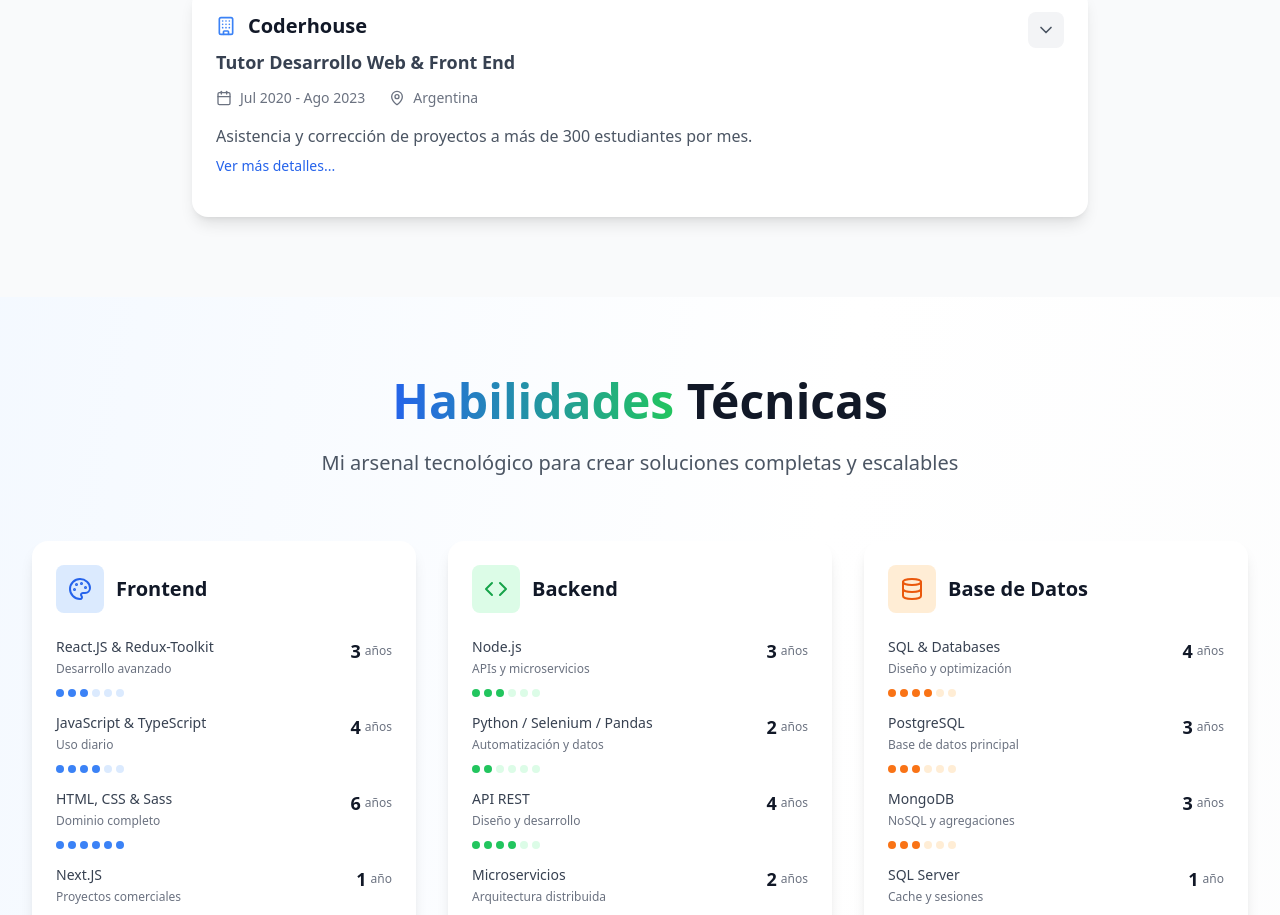
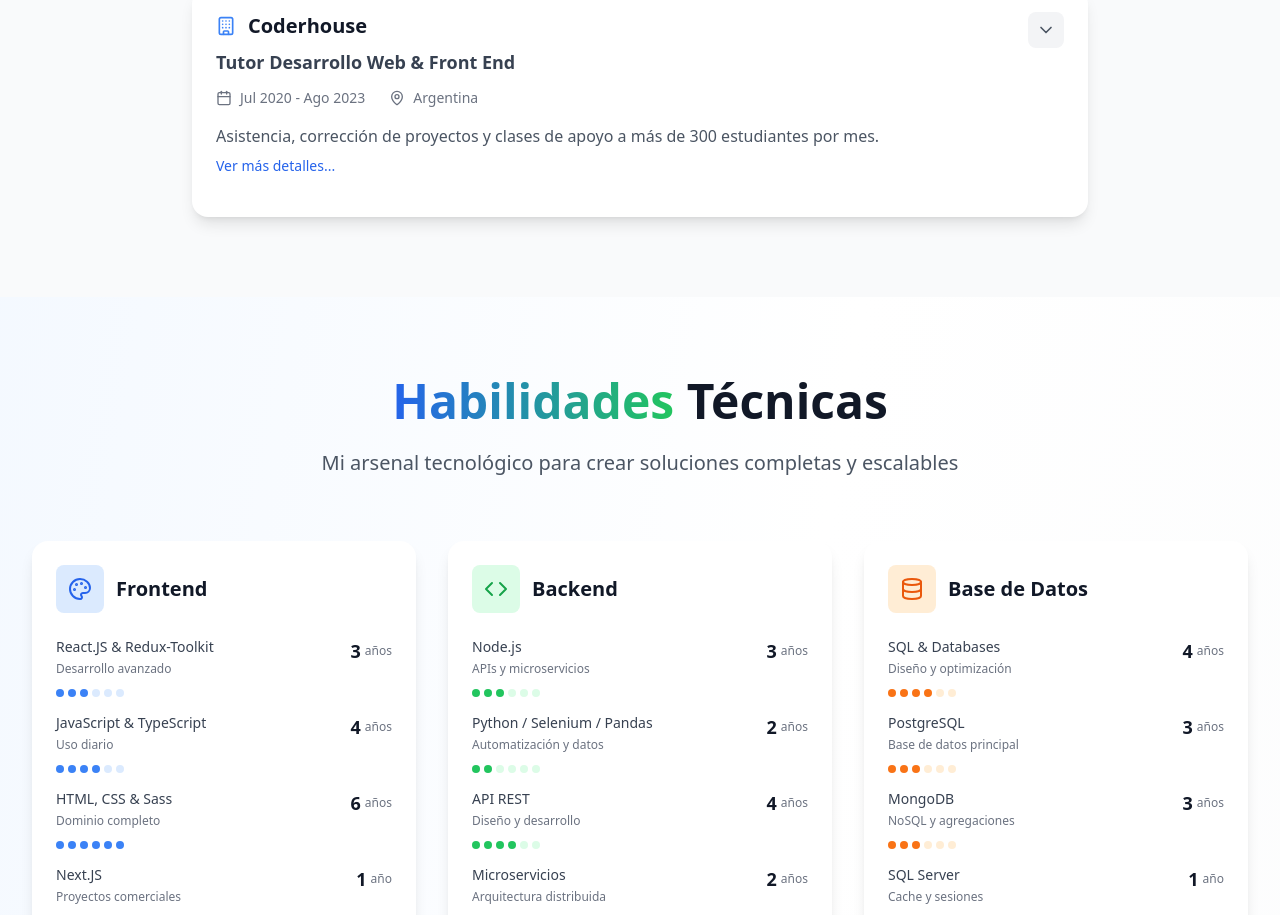
Before and after one commit to Franco-Ezequiel-Marchegiani/Portfolio2.0, a React (Vite) app: page / in a window 1280 px wide. Shown: the part 2340-3255 px from the top of the page. Built offline with nearby package versions, Linux system fonts and the light colour scheme.

Commit message:
Finished the experience section

```diff
--- a/src/components/Experience.tsx
+++ b/src/components/Experience.tsx
@@ -51,7 +51,7 @@ export const Experience: React.FC = () => {
         location: "Argentina",
         link: "https://www.coderhouse.com/ar/",
         description: [
-            "Asistencia y corrección de proyectos a más de 300 estudiantes por mes.",
+            "Asistencia, corrección de proyectos y clases de apoyo a más de 300 estudiantes por mes.",
             "Soporte a estudiantes vía Slack y en clases en vivo.",
             "Brindar clases de apoyo con contenido y resolviendo dudas en vivo de manera sincrónica",
             "Corrección de proyectos con foco en buenas prácticas y estructura clara."
@@ -90,7 +90,7 @@ export const Experience: React.FC = () => {
                         <div className="flex-1">
                             <div className="flex items-center space-x-3 mb-2">
                                 <Building className="h-5 w-5 text-blue-500" />
-                                <h3 className="text-xl font-bold text-gray-900 dark:text-white">
+                                <h3 className="text-xl font-bold text-gray-900 dark:text-white hover:scale-105 transition-all duration-200">
                                     <a href={exp.link} target="_blank" rel="noopener noreferrer">
                                         {exp.company}
                                     </a>
```
